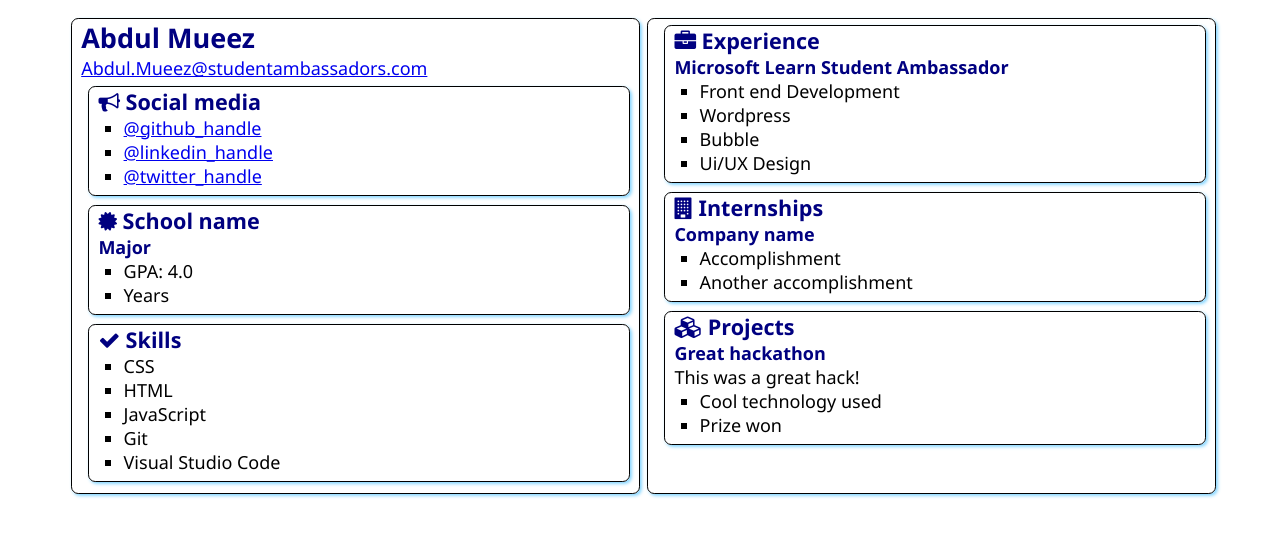
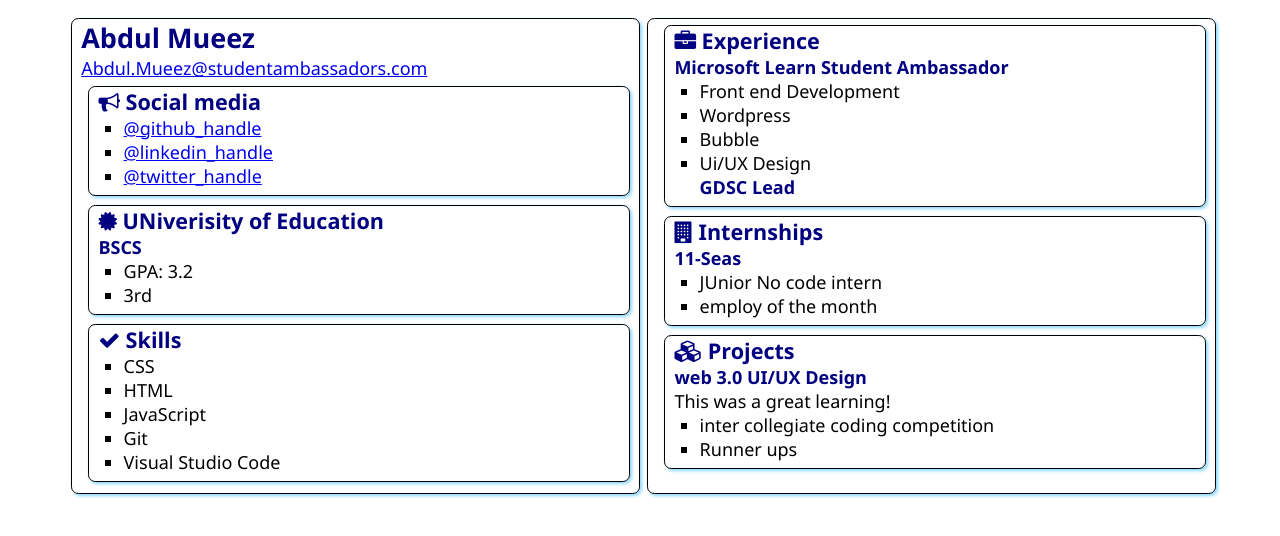
Before and after one commit to Abdul-Moiz31/SATechnicalOnboarding, a plain HTML site: page src/index.html in a window 1280 px wide. Drawn offline with Linux system fonts and the light colour scheme.

Commit message:
Update index.html

```diff
--- a/src/index.html
+++ b/src/index.html
@@ -31,12 +31,12 @@
                 <div class="education">
                     <h2>
                         <i class="fa fa-certificate" aria-hidden="true"></i>
-                        School name
+                        UNiverisity of Education
                     </h2>
-                    <h3>Major</h3>
+                    <h3>BSCS</h3>
                     <ul>
-                        <li>GPA: 4.0</li>
-                        <li>Years</li>
+                        <li>GPA: 3.2</li>
+                        <li>3rd</li>
                     </ul>
                 </div>
             </section>
@@ -67,6 +67,7 @@
                     <li>Wordpress </li>
                     <li>Bubble </li>
                     <li> Ui/UX Design </li>
+                    <h3>GDSC Lead</h3>
                 </ul>
             </section>
             <section class="box">
@@ -75,10 +76,10 @@
                     Internships
                 </h2>
 
-                <h3>Company name</h3>
+                <h3>11-Seas</h3>
                 <ul>
-                    <li>Accomplishment</li>
-                    <li>Another accomplishment</li>
+                    <li>JUnior No code intern </li>
+                    <li>employ of the month </li>
                 </ul>
             </section>
             <section class="box">
@@ -87,11 +88,11 @@
                     Projects
                 </h2>
 
-                <h3>Great hackathon</h3>
-                <div>This was a great hack!</div>
+                <h3>web 3.0 UI/UX Design </h3>
+                <div>This was a great learning!</div>
                 <ul>
-                    <li>Cool technology used</li>
-                    <li>Prize won</li>
+                    <li> inter collegiate coding competition </li>
+                    <li>Runner ups</li>
                 </ul>
             </section>
         </article>
```
